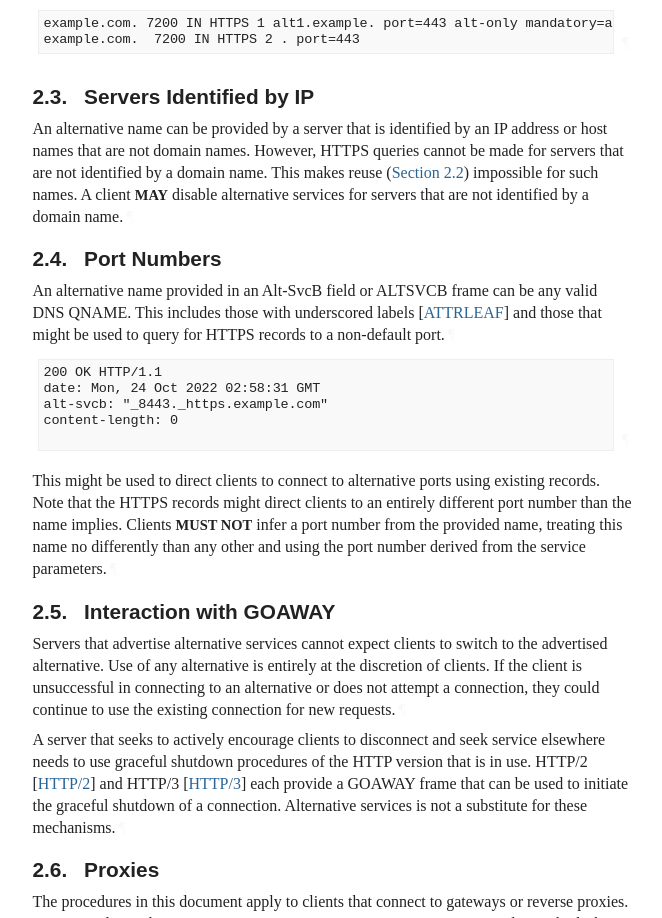
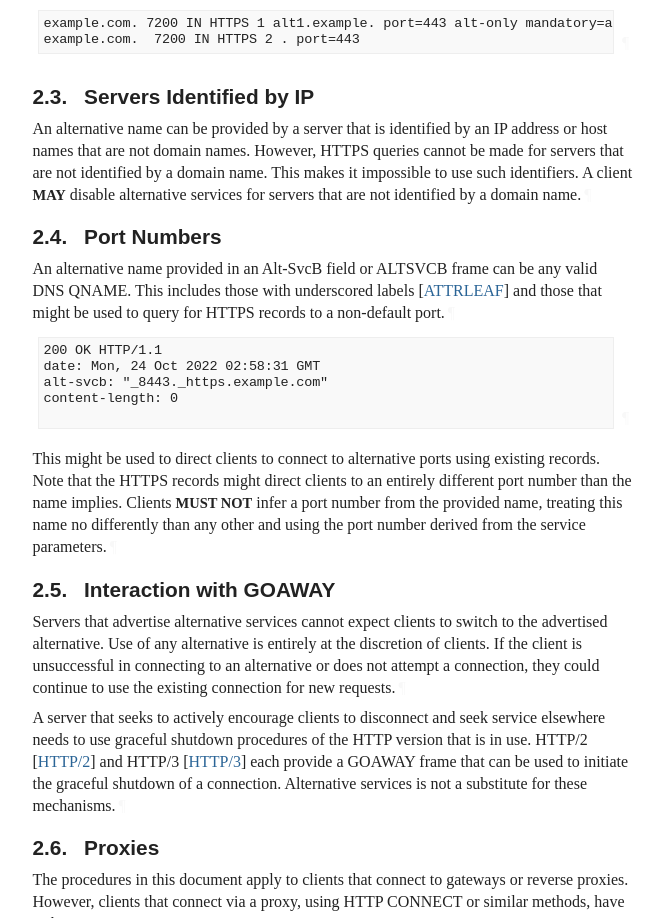
Before and after one commit to martinthomson/alt-svcb, a plain HTML site: page big/draft-thomson-httpbis-alt-svcb.html in a window 1280 px wide. Shown: the part 6140-7058 px from the top of the page, without its empty margins (92-754 px from the left). Drawn offline with Linux system fonts and the light colour scheme; a web font is replaced by a local one.

Commit message:
Script updating gh-pages from d0341d2. [ci skip]

```diff
--- a/big/draft-thomson-httpbis-alt-svcb.html
+++ b/big/draft-thomson-httpbis-alt-svcb.html
@@ -1622,8 +1622,8 @@ example.com.  7200 IN HTTPS 2 . port=443
         </h3>
 <p id="section-2.3-1">An <span id="iref-alternative-name-161" class="iref"></span><a href="#terms" class="internal xref">alternative name</a> can be provided by a <span id="iref-server-162" class="iref"></span><a href="#terms" class="internal xref">server</a> that is identified by an IP
 address or host names that are not domain names.  However, HTTPS queries cannot
-be made for servers that are not identified by a domain name.  This makes reuse
-(<a href="#reuse" class="auto internal xref">Section 2.2</a>) impossible for such names.  A <span id="iref-client-163" class="iref"></span><a href="#terms" class="internal xref">client</a> <span class="bcp14">MAY</span> disable alternative
+be made for servers that are not identified by a domain name.  This makes it
+impossible to use such identifiers.  A <span id="iref-client-163" class="iref"></span><a href="#terms" class="internal xref">client</a> <span class="bcp14">MAY</span> disable alternative
 services for servers that are not identified by a domain name.<a href="#section-2.3-1" class="pilcrow">¶</a></p>
 </section>
 </div>
```
Also changed, not shown: big/draft-thomson-httpbis-alt-svcb.txt.
